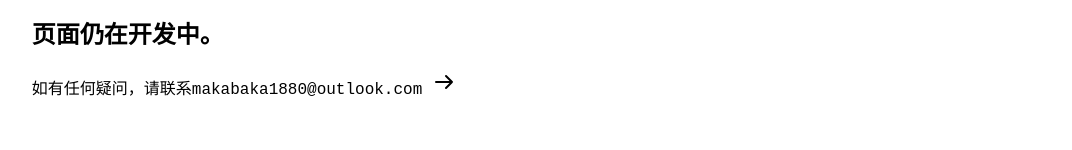
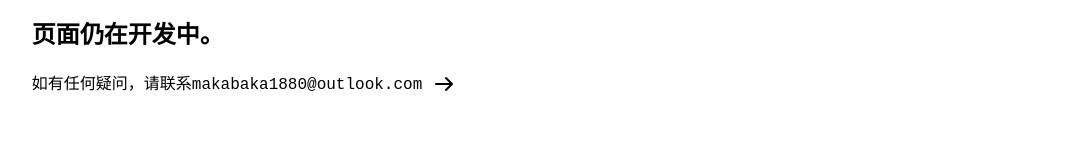
Before and after one commit to minc-nice-100/epitaph-frontend, a Vue app: page /dev in a window 1280 px wide. Shown: the part 232-382 px from the top of the page, without its empty margins (81-1153 px from the left). Built offline with nearby package versions, Linux system fonts and the light colour scheme; no server answers.

Commit message:
patch: make transition dependent on size

```diff
--- a/src/components/Arrow.vue
+++ b/src/components/Arrow.vue
@@ -58,6 +58,11 @@ function parseRotation(input) {
 const rotation = parseRotation(props.direction)
 </script>
 <style lang="css" scoped>
+
+.arrow {
+	vertical-align: middle;
+}
+
 a .arrow {
 	--rotation: 0deg;
 	transform: rotate(var(--rotation)) translate(0, 0);
@@ -65,6 +70,8 @@ a .arrow {
 }
 
 a:hover .arrow {
-	transform: rotate(var(--rotation)) translate(5px, 0);
+	transform: rotate(var(--rotation)) translate(0.33em, 0);
 }
+
+
 </style>
--- a/src/style/style.css
+++ b/src/style/style.css
@@ -19,7 +19,7 @@ html {
 a {
     text-decoration: none;
     color: black;
-    transition: color 0.3s, transform 0.3s;
+    transition: color 0.3s ease-in-out, transform 0.3s ease-in-out;
 }
 
 a:hover {
```
